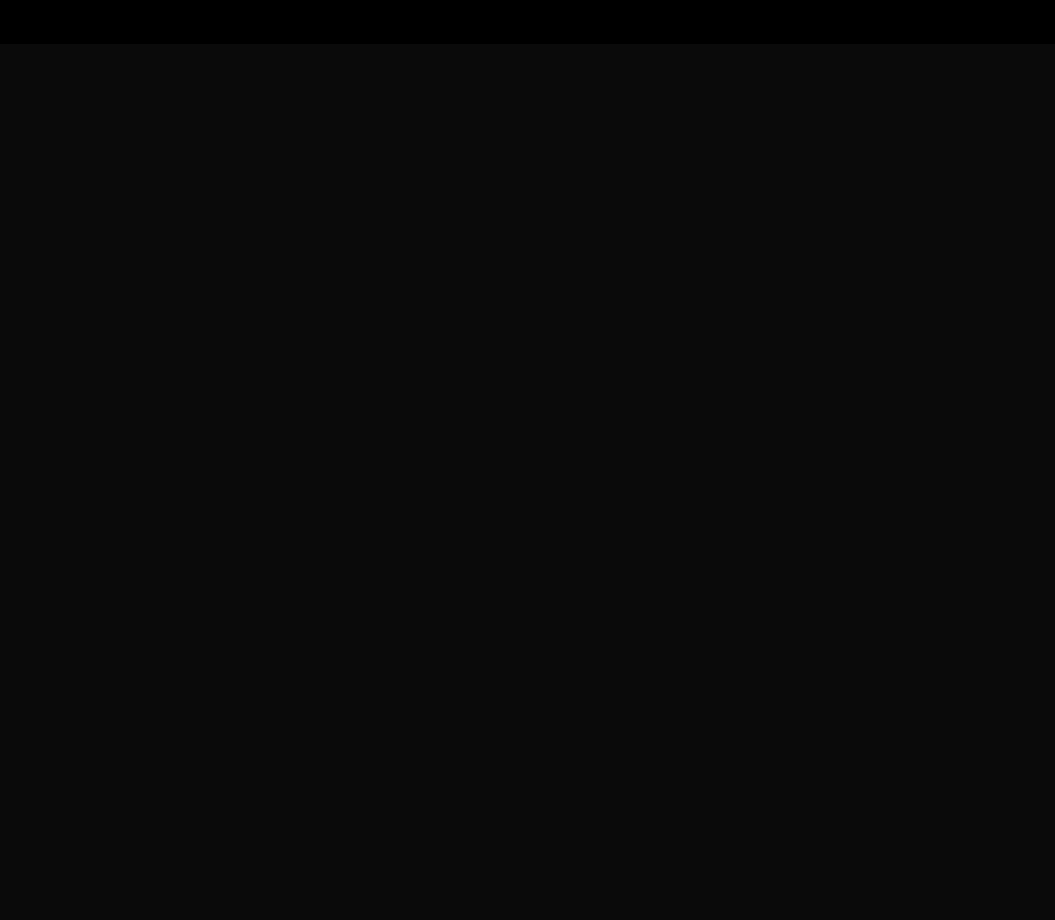
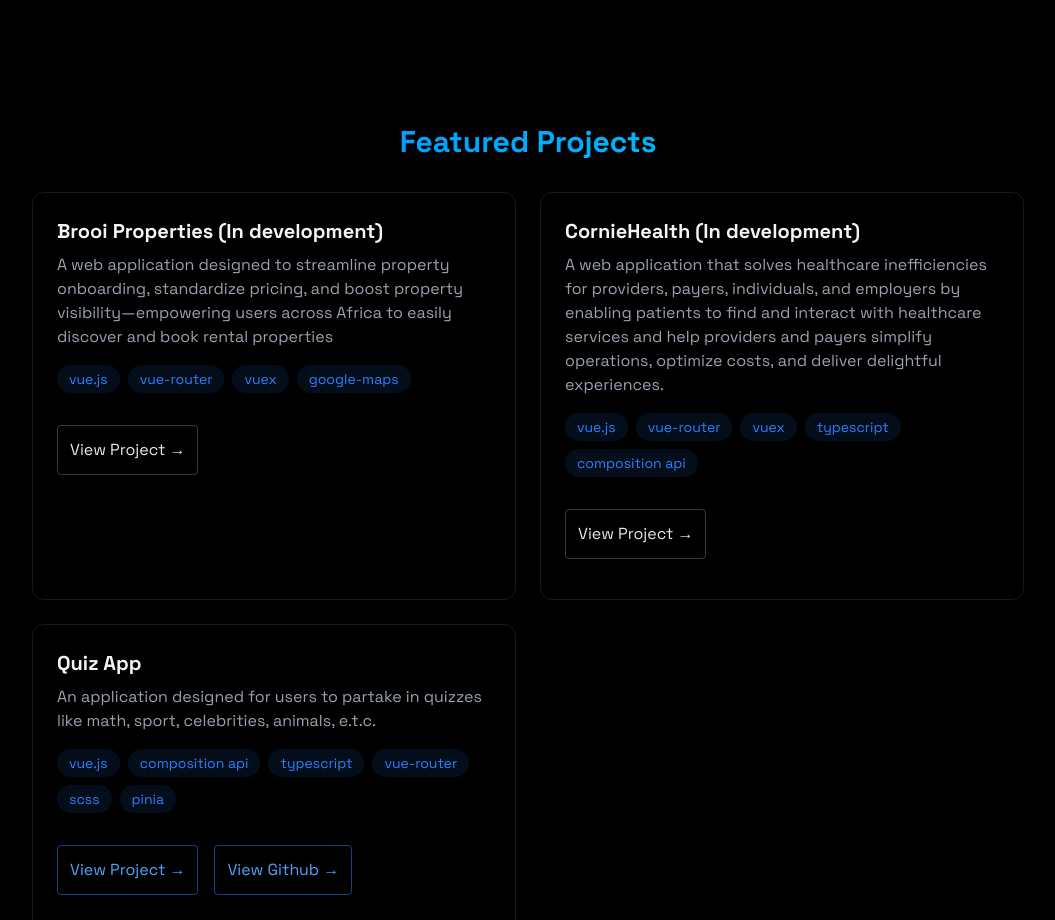
Before and after one commit to glory-arisah/Portfolio, a React (Vite) app: page / in a window 1280 px wide. Shown: the part 1880-2800 px from the top of the page, without its empty margins (112-1167 px from the left). Before the commit the page ends 1924 px from the top, so only its background shows below. Built offline with nearby package versions, Linux system fonts and the light colour scheme.

Commit message:
[FEAT]: projects section and fade-in animation on scroll

```diff
--- a/src/App.jsx
+++ b/src/App.jsx
@@ -5,6 +5,7 @@
 import { MobileMenu } from './components/MobileMenu'
 import { Home } from './components/sections/Home'
 import { About } from './components/sections/About'
+import { Projects } from './components/sections/Projects'
 import { useState } from 'react'
 
 function App() {
@@ -29,6 +30,7 @@
 				/>
 				<Home />
 				<About />
+				<Projects />
 			</div>
 		</>
 	)
--- /dev/null
+++ b/src/components/RevealOnScroll.jsx
@@ -0,0 +1,29 @@
+import { useEffect, useRef } from 'react'
+
+export const RevealOnScroll = ({ children }) => {
+	const ref = useRef(null)
+
+	useEffect(() => {
+		const observer = new IntersectionObserver(
+			([entry]) => {
+				if (entry.isIntersecting) {
+					ref.current.classList.add('visible')
+				}
+			},
+			{ threshold: 0.2, rootMargin: '0px 0px -50px 0px' }
+		)
+
+		if (ref.current) observer.observe(ref.current)
+
+		return () => observer.disconnect()
+	}, [])
+
+	return (
+		<div
+			ref={ref}
+			className="reveal"
+		>
+			{children}
+		</div>
+	)
+}
--- a/src/components/sections/About.jsx
+++ b/src/components/sections/About.jsx
@@ -1,3 +1,5 @@
+import { RevealOnScroll } from '../RevealOnScroll'
+
 export const About = () => {
 	const frontendSkills = [
 		'HTML',
@@ -23,6 +25,7 @@
 			id="about"
 			className="min-h-screen flex items-center justify-center py-20"
 		>
+			<RevealOnScroll>
 				<div className="max-w-5xl mx-autp px-4">
 					<h2 className="text-3xl text-center font-bold mb-8 bg-gradient-to-r from-blue-500 to-cyan-400 bg-clip-text text-transparent">
 						About me
@@ -99,9 +102,9 @@
 										Frontend developer at Brooi Properties (2023 - Present)
 									</h4>
 									<p>
-									Built new features and maintained a clean Vue.js codebase with
-									Vuex and Vue Router in collaboration with cross-functional
-									teams.
+										Built new features and maintained a clean Vue.js codebase
+										with Vuex and Vue Router in collaboration with
+										cross-functional teams.
 									</p>
 								</div>
 
@@ -134,13 +137,15 @@
 									</h4>
 									<p>
 										Built low-code solutions and supported IT operations while
-									gaining proficiency in PowerApps, Flow, SharePoint, and Forms.
+										gaining proficiency in PowerApps, Flow, SharePoint, and
+										Forms.
 									</p>
 								</div>
 							</div>
 						</div>
 					</div>
 				</div>
+			</RevealOnScroll>
 		</section>
 	)
 }
--- a/src/components/sections/Home.jsx
+++ b/src/components/sections/Home.jsx
@@ -1,9 +1,12 @@
+import { RevealOnScroll } from '../RevealOnScroll'
+
 export const Home = () => {
 	return (
 		<section
 			id="home"
 			className="min-h-screen flex items-center justify-center relative"
 		>
+			<RevealOnScroll>
 				<div className="text-center z-10 px-4">
 					<h1 className="text-5xl md:text-7xl font-bold mb-6 bg-gradient-to-r from-blue-500 to-cyan-400 bg-clip-text text-transparent">
 						Hi, I'm Glory
@@ -11,12 +14,12 @@
 
 					<p className="text-gray-400 text-lg mb-8 max-w-lg mx-auto">
 						A passionate Vue.js developer with a strong foundation in HTML, CSS,
-					and JavaScript. Seeking to leverage technical skills and creativity to
-					develop engaging user interfaces and experiences. Currently expanding
-					my expertise to include React.js, with the goal of contributing as a
-					proficient front-end web developer. Possessing strong collaboration,
-					problem-solving, and debugging capabilities to create and enhance web
-					applications
+						and JavaScript. Seeking to leverage technical skills and creativity
+						to develop engaging user interfaces and experiences. Currently
+						expanding my expertise to include React.js, with the goal of
+						contributing as a proficient front-end web developer. Possessing
+						strong collaboration, problem-solving, and debugging capabilities to
+						create and enhance web applications
 					</p>
 
 					<div className="flex justify-center space-x-4">
@@ -39,6 +42,7 @@
 						</a>
 					</div>
 				</div>
+			</RevealOnScroll>
 		</section>
 	)
 }
--- a/src/components/sections/Projects.jsx
+++ b/src/components/sections/Projects.jsx
@@ -0,0 +1,154 @@
+import { RevealOnScroll } from '../RevealOnScroll'
+
+export const Projects = () => {
+	return (
+		<section
+			id="projects"
+			className="min-h-screen flex items-center justify-center
+  py-20
+  "
+		>
+			<RevealOnScroll>
+				<div className="max-w-5xl mx-auto px-4">
+					<h2 className="text-3xl text-center font-bold mb-8 bg-gradient-to-r from-blue-500 to-cyan-400 bg-clip-text text-transparent">
+						Featured Projects
+					</h2>
+
+					<div className="grid grid-cols-1 md:grid-cols-2 gap-6">
+						<div
+							className="p-6 rounded-xl border border-white/10 hover:-translate-y-1 hover:border-blue-500/30
+          hover:shadow-[0_2px_8px_rgba(59,130,246,0.2))] transition-all
+          "
+						>
+							<h3 className="text-xl font-bold mb-2">
+								Brooi Properties (In development)
+							</h3>
+							<p className="text-gray-400 mb-4">
+								A web application designed to streamline property onboarding,
+								standardize pricing, and boost property visibility—empowering
+								users across Africa to easily discover and book rental
+								properties
+							</p>
+							<div className="flex flex-wrap gap-2 mb-4">
+								{['vue.js', 'vue-router', 'vuex', 'google-maps'].map(
+									(tech, key) => (
+										<span
+											key={key}
+											className="bg-blue-500/10 text-blue-500 py-1 px-3 rounded-full text-sm hover:bg-blue-500/20
+              hover:shadow-[0_2px_8px_rgba(59,130,246,0.2))] transition
+              "
+										>
+											{tech}
+										</span>
+									)
+								)}
+							</div>
+
+							<div className="flex justify-between items-center py-4">
+								<button
+									disabled
+									className="text-gray-200 rounded border border-gray-500/50 p-3 hover:cursor-not-allowed"
+								>
+									View Project &rarr;
+								</button>
+							</div>
+						</div>
+
+						<div
+							className="p-6 rounded-xl border border-white/10 hover:-translate-y-1 hover:border-blue-500/30
+          hover:shadow-[0_2px_8px_rgba(59,130,246,0.2))] transition-all
+          "
+						>
+							<h3 className="text-xl font-bold mb-2">
+								CornieHealth (In development)
+							</h3>
+							<p className="text-gray-400 mb-4">
+								A web application that solves healthcare inefficiencies for
+								providers, payers, individuals, and employers by enabling
+								patients to find and interact with healthcare services and help
+								providers and payers simplify operations, optimize costs, and
+								deliver delightful experiences.
+							</p>
+							<div className="flex flex-wrap gap-2 mb-4">
+								{[
+									'vue.js',
+									'vue-router',
+									'vuex',
+									'typescript',
+									'composition api',
+								].map((tech, key) => (
+									<span
+										key={key}
+										className="bg-blue-500/10 text-blue-500 py-1 px-3 rounded-full text-sm hover:bg-blue-500/20
+              hover:shadow-[0_2px_8px_rgba(59,130,246,0.2))] transition
+              "
+									>
+										{tech}
+									</span>
+								))}
+							</div>
+
+							<div className="flex justify-between items-center py-4">
+								<button
+									disabled
+									className="text-gray-200 rounded border border-gray-500/50 p-3 hover:cursor-not-allowed"
+								>
+									View Project &rarr;
+								</button>
+							</div>
+						</div>
+
+						<div
+							className="p-6 rounded-xl border border-white/10 hover:-translate-y-1 hover:border-blue-500/30
+          hover:shadow-[0_2px_8px_rgba(59,130,246,0.2))] transition-all
+          "
+						>
+							<h3 className="text-xl font-bold mb-2">Quiz App</h3>
+							<p className="text-gray-400 mb-4">
+								An application designed for users to partake in quizzes like
+								math, sport, celebrities, animals, e.t.c.
+							</p>
+							<div className="flex flex-wrap gap-2 mb-4">
+								{[
+									'vue.js',
+									'composition api',
+									'typescript',
+									'vue-router',
+									'scss',
+									'pinia',
+								].map((tech, key) => (
+									<span
+										key={key}
+										className="bg-blue-500/10 text-blue-500 py-1 px-3 rounded-full text-sm hover:bg-blue-500/20
+              hover:shadow-[0_2px_8px_rgba(59,130,246,0.2))] transition
+              "
+									>
+										{tech}
+									</span>
+								))}
+							</div>
+
+							<div className="flex gap-4 items-center py-4">
+								<a
+									href="https://quiz-pp.netlify.app/"
+									target="_blank"
+									className="text-blue-400 hover:text-blue-300 transition-colors rounded border border-blue-500/50 p-3"
+								>
+									View Project &rarr;
+								</a>
+
+								<a
+									href="https://github.com/glory-arisah/quiz-app"
+									target="_blank"
+									className="text-blue-400 hover:text-blue-300 transition-colors rounded border border-blue-500/50 p-3"
+								>
+									View Github &rarr;
+								</a>
+							</div>
+						</div>
+					</div>
+				</div>
+			</RevealOnScroll>
+		</section>
+	)
+}
--- a/src/index.css
+++ b/src/index.css
@@ -46,3 +46,14 @@
 		animation: blink 0.8s step-end infinite;
 	}
 }
+
+.reveal {
+	opacity: 0;
+	transform: translateY(20px);
+	transition: opacity 0.7s ease, transform 0.7s ease;
+}
+
+.reveal.visible {
+	opacity: 1;
+	transform: translateY(0);
+}
```
Lines whose indentation alone changed are shown as unchanged.
